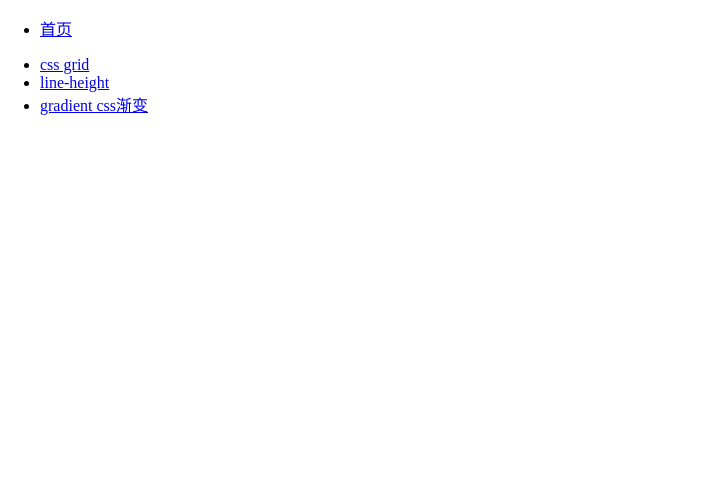
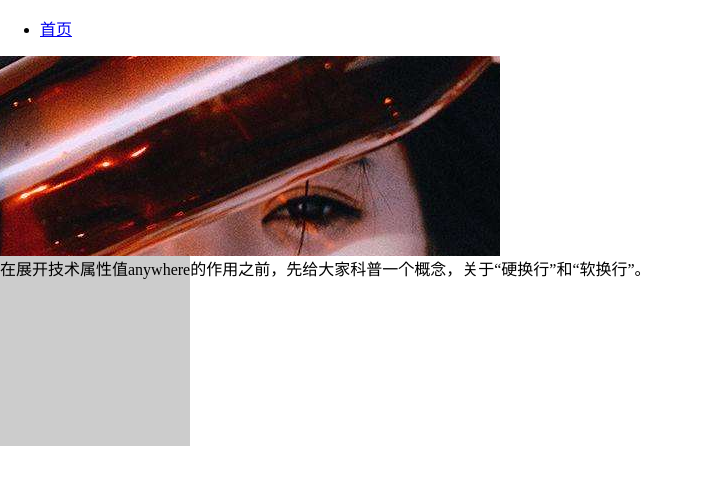
Before and after one commit to 467057463/demo, a React app in the folder css/: page /object-fit in a window 1280 px wide. Shown: the top 484 px of the page, without its empty margins (0-703 px from the left). Built offline with nearby package versions, Linux system fonts and the light colour scheme.

Commit message:
init word-break

```diff
--- a/css/src/App.js
+++ b/css/src/App.js
@@ -9,6 +9,8 @@ import Home from './pages/Home';
 import Grid from './pages/Grid';
 import LineHeight from './pages/LineHeight';
 import Gradient from './pages/Gradient';
+import ObjectFit from './pages/ObjectFit';
+import WordBreak from './pages/WordBreak';
 
 
 function App() {
@@ -23,6 +25,12 @@ function App() {
       </nav>
 
       <Switch>
+        <Route path="/word-break">
+          <WordBreak/>
+        </Route>
+        <Route path="/object-fit">
+          <ObjectFit/>
+        </Route>
         <Route path="/grid">
           <Grid/>
         </Route>
--- a/css/src/pages/Home.js
+++ b/css/src/pages/Home.js
@@ -16,6 +16,12 @@ function Home(){
         <li>
           <Link to="/gradient">gradient css渐变</Link>
         </li>
+        <li>
+          <Link to="/object-fit">object-fit</Link>
+        </li>
+        <li>
+          <Link to="/word-break">word-break、word-wrap、white-space</Link>
+        </li>
       </ul>
     </div>
   )
--- /dev/null
+++ b/css/src/pages/ObjectFit.js
@@ -0,0 +1,16 @@
+import React from 'react';
+import img from '../images/back.jpg';
+function ObjectFit(){
+  return(
+    <div className="object-fit">
+      <div className="box">
+        <img src={img} />
+      </div>
+      <div className="box2">
+        在展开技术属性值anywhere的作用之前，先给大家科普一个概念，关于“硬换行”和“软换行”。
+      </div>
+    </div>
+  )
+}
+
+export default ObjectFit;
--- /dev/null
+++ b/css/src/pages/WordBreak.js
@@ -0,0 +1,18 @@
+import React from 'react';
+
+
+function WordBreak(){
+  return(
+    <div className="word-break">
+      <div className="box">
+        Hi&nbsp;&nbsp;,
+        This   is a incomprehensibilities long word.
+        <br/>
+        你好&nbsp;&nbsp;，
+        这   是一个不可思议的长单词
+      </div>
+    </div>
+  )
+}
+
+export default WordBreak;
--- /dev/null
+++ b/css/src/styles/object-fit.scss
@@ -0,0 +1,21 @@
+.object-fit{
+  .box{
+    background: #eee;
+    width: 500px;
+    height: 200px;
+  }
+  img{
+    width: 100%;
+    height: 100%;
+    object-fit: none;
+    // object-position: calc(100% -10px) calc(100% - 50px);
+  }
+  .box2{
+    width: 190px;
+    height: 190px;
+    background: #ccc;
+    word-wrap: break-word;
+    word-break: break-all;
+    white-space: nowrap;
+  }
+}
--- a/css/src/styles/style.scss
+++ b/css/src/styles/style.scss
@@ -1,6 +1,8 @@
 @import './grid';
 @import './line-height';
 @import './gradient';
+@import './object-fit';
+@import './word-break';
 
 $body-color: red;
 body{
--- /dev/null
+++ b/css/src/styles/word-break.scss
@@ -0,0 +1,6 @@
+.word-break{
+  .box{
+    width: 100px;
+    border: 1px solid;
+  }
+}
```
